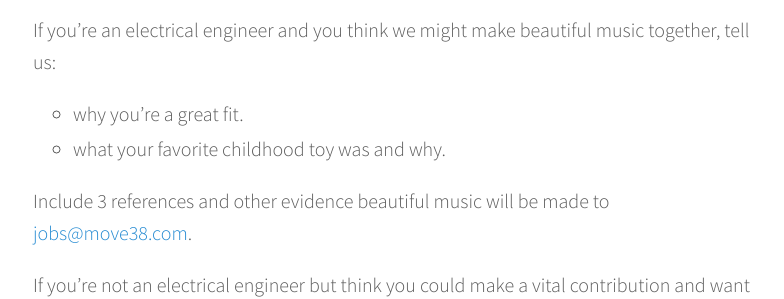
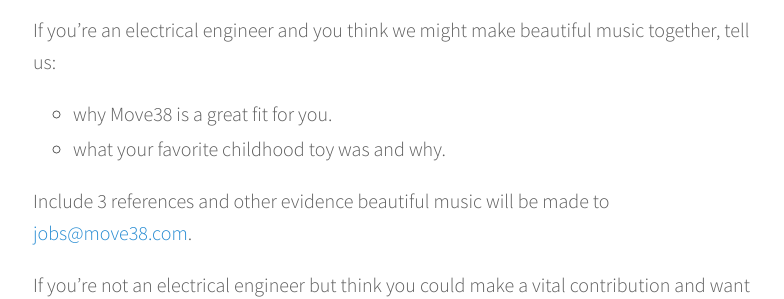
Before and after one commit to jbobrow/Move38-website, a Jekyll site: the page built from _posts/2016-11-07-job-solicitation-electrical-engineer.markdown, in a window 1280 px wide and 900 px high, scrolled down 4714 px. Shown: the part 159-458 px from the top of the window, without its empty margins (247-1031 px from the left). Built offline with Jekyll 4.4.1, drawn with Linux system fonts in a browser that asks for light colours; nearby versions of some CDN libraries; comment, search, counter and statistics services are not loaded.

Commit message:
Updated Job Solicitation Electrical Engineer

```diff
--- a/_posts/2016-11-07-job-solicitation-electrical-engineer.markdown
+++ b/_posts/2016-11-07-job-solicitation-electrical-engineer.markdown
@@ -94,7 +94,7 @@
 
 If you're an electrical engineer and you think we might make beautiful music together, tell us:
 
-* why you're a great fit.
+* why Move38 is a great fit for you.
 
 * what your favorite childhood toy was and why.
 
```
